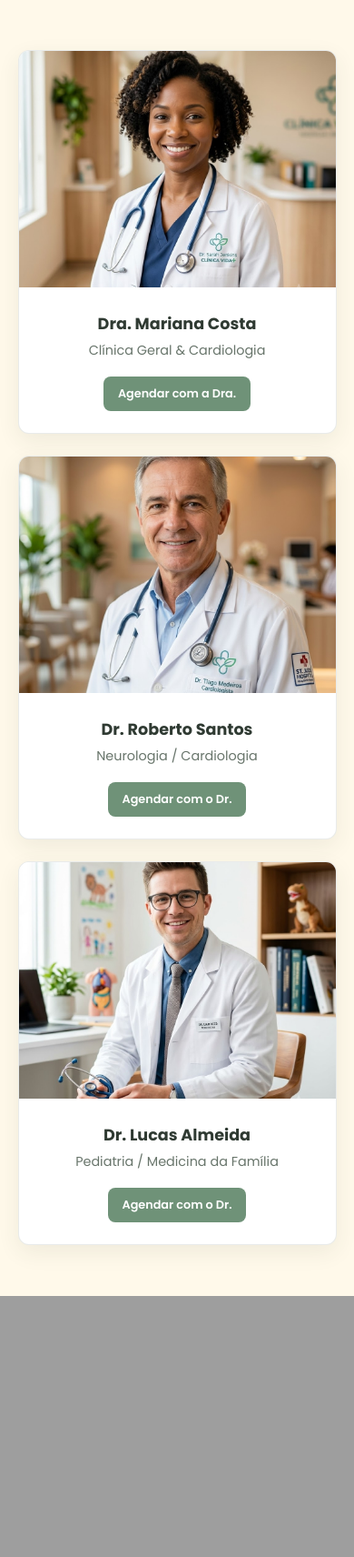
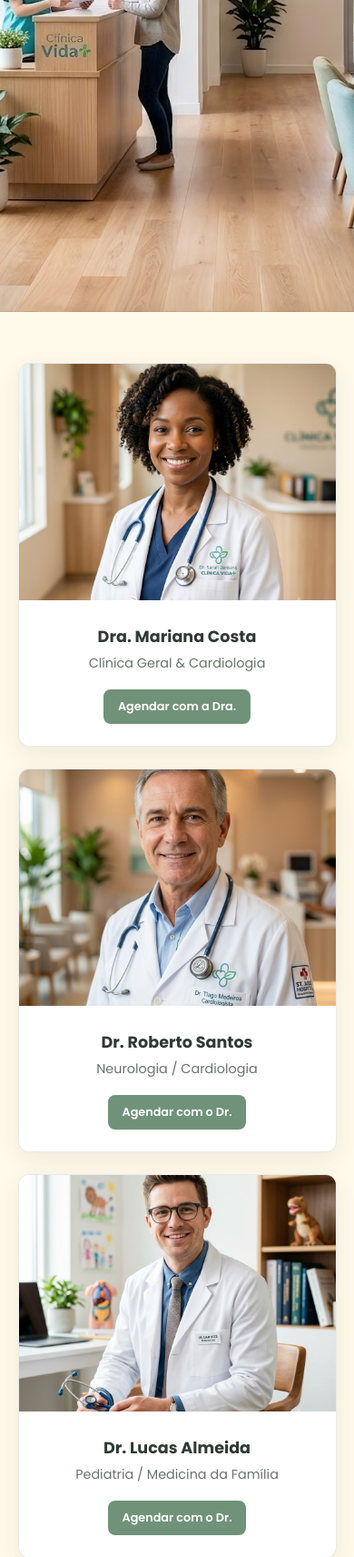
Before and after one commit to LucasCardeoli/landing-page-clinica-vida-, a PHP site: page / in a window 390 px wide. Shown: the part 518-2230 px from the top of the page at 91% size. Before the commit the page ends 1943 px from the top, so only its background shows below. Run offline with PHP 8.4, Linux system fonts and the light colour scheme.

Commit message:
centralizando grid de  profissionais e imagem de  background

```diff
--- a/css/style.css
+++ b/css/style.css
@@ -2,12 +2,12 @@
 
 * {
     font-family: 'Poppins', sans-serif;
+    box-sizing: border-box;
 }
 
 body {
     margin: 0;
     padding: 0;
-    box-sizing: border-box;
     background-color: #fff9ea;
 }
 
@@ -20,8 +20,8 @@ body {
 
 .hero {
     width: 100%;
-    min-height: 520px;
-    background-image: url('../src/background.jpg');
+    min-height: calc(100vh - 96px);
+    background-image: url('../src/background.jpeg');
     background-position: center;
     background-repeat: no-repeat;
     background-size: cover;
@@ -31,9 +31,11 @@ body {
     display: grid;
     grid-template-columns: repeat(3, minmax(0, 1fr));
     gap: 28px;
+    width: 100%;
     max-width: 1180px;
     margin: 0 auto;
     padding: 80px 8%;
+    justify-content: center;
 }
 
 .card-medico {
@@ -78,7 +80,7 @@ body {
 
 @media (max-width: 760px) {
     .hero {
-        min-height: 420px;
+        min-height: calc(100vh - 80px);
     }
 
     .profissionais-grid {
```
